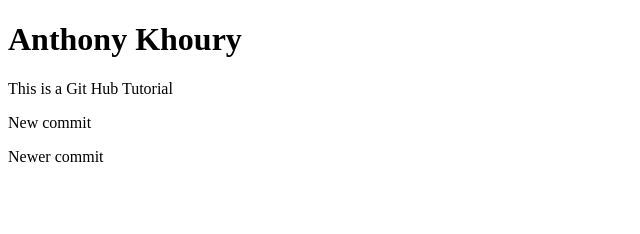
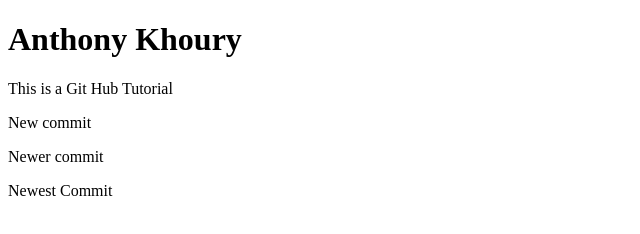
Before and after one commit to anthony14khoury/Git-Tutorial, a plain HTML site: page index.html in a window 1280 px wide. Shown: the whole page, without its empty margins (0-640 px from the left). Drawn offline with Linux system fonts and the light colour scheme.

Commit message:
SWE new change

```diff
--- a/index.html
+++ b/index.html
@@ -11,6 +11,7 @@
      <p>This is a Git Hub Tutorial</p>
      <p>New commit</p>
      <p>Newer commit</p>
+     <p>Newest Commit </p>
 </body>
 
 </html>
```
